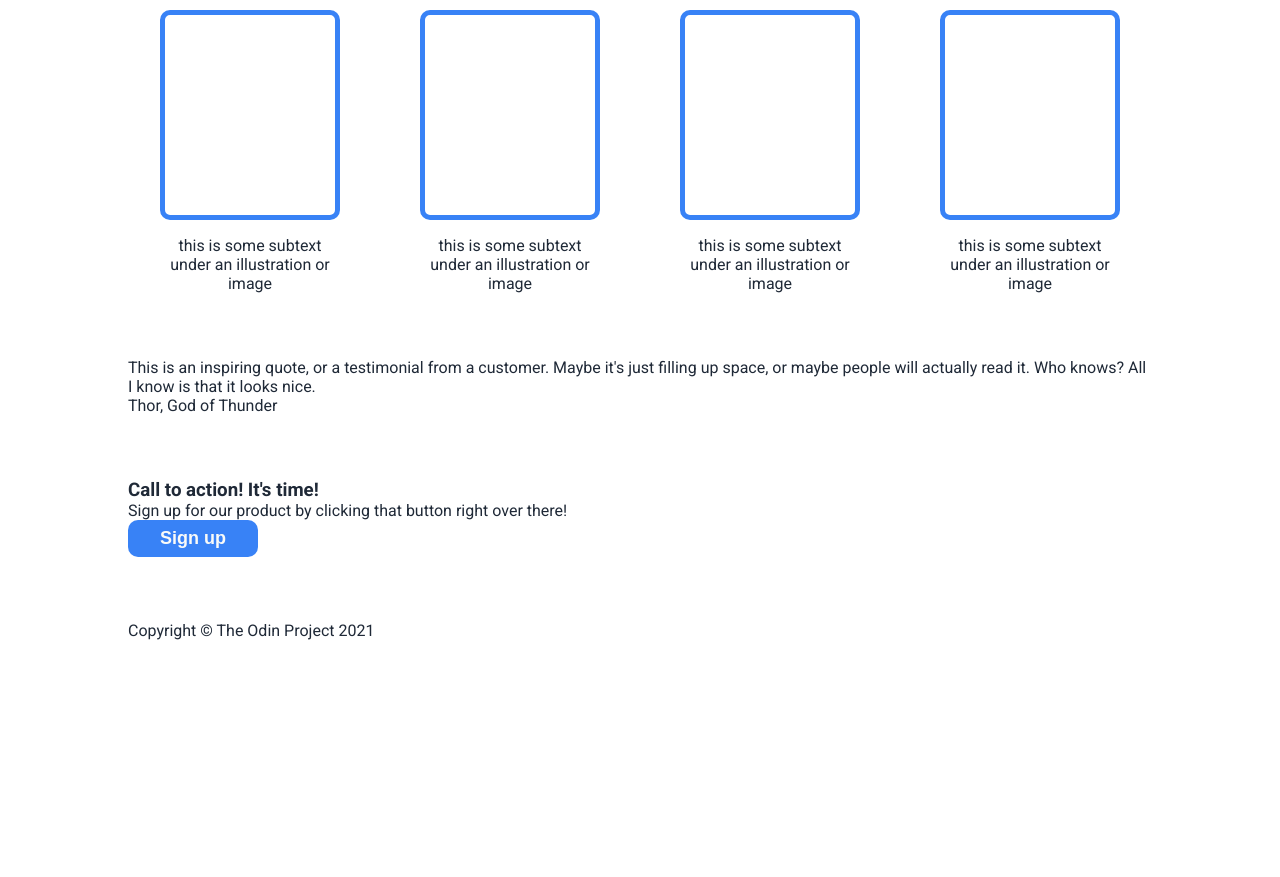
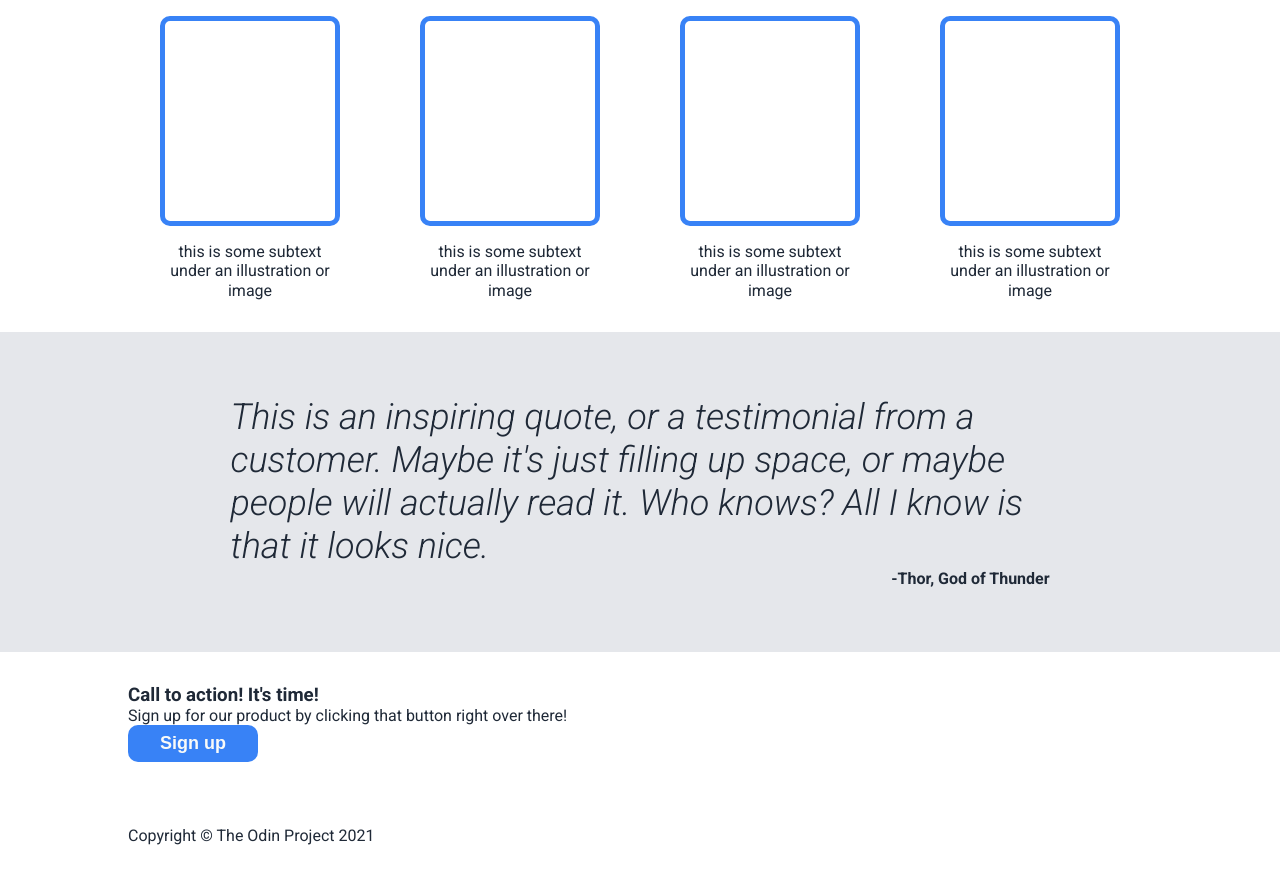
Before and after one commit to gtalnz/foundations-landing-page, a plain HTML site: page index.html in a window 1280 px wide. Shown: the part 504-1381 px from the top of the page. Before the commit the page ends 1177 px from the top, so only its background shows below. Drawn offline with Linux system fonts and the light colour scheme.

Commit message:
Add CSS for testimonials section

```diff
--- a/index.html
+++ b/index.html
@@ -65,7 +65,7 @@
 				</div>
 			</div>
 		</div>
-		<div class="bg-grey">
+		<div class="testimonials">
 			<div class="container">
 				<div class="quote">
 					<p class="text">
--- a/style.css
+++ b/style.css
@@ -68,6 +68,12 @@ p {
 	width: 50%;
 }
 
+.hero .content {
+	display: flex;
+	flex-direction: column;
+	gap: var(--gap);
+}
+
 .hero p {
 	color: var(--secondary);
 	font-size: 18px;
@@ -81,8 +87,6 @@ p {
 h1 {
 	font-weight: 900;
 	font-size: 48px;
-	margin-top: 0;
-	margin-bottom: 1rem;
 }
 
 h2 {
@@ -98,6 +102,9 @@ button {
 	font-weight: bold;
 	font-size: 18px;
 	border: none;
+	width: -webkit-fit-content;
+	width: -moz-fit-content;
+	width: fit-content;
 }
 
 .information .container {
@@ -122,3 +129,29 @@ button {
 	border: 5px solid var(--blue);
 	border-radius: 10px;
 }
+
+.testimonials {
+	background-color: var(--secondary);
+	color: var(--dark);
+}
+
+.quote {
+	max-width: 80%;
+	margin: var(--gap) auto;
+}
+
+.quote .text {
+	font-style: italic;
+	font-size: 36px;
+	font-weight: 300;
+}
+
+.quote .source {
+	font-weight: 700;
+	text-align: right;
+}
+
+.quote .source::before {
+	content: '-';
+	font-weight: 700;
+}
```
